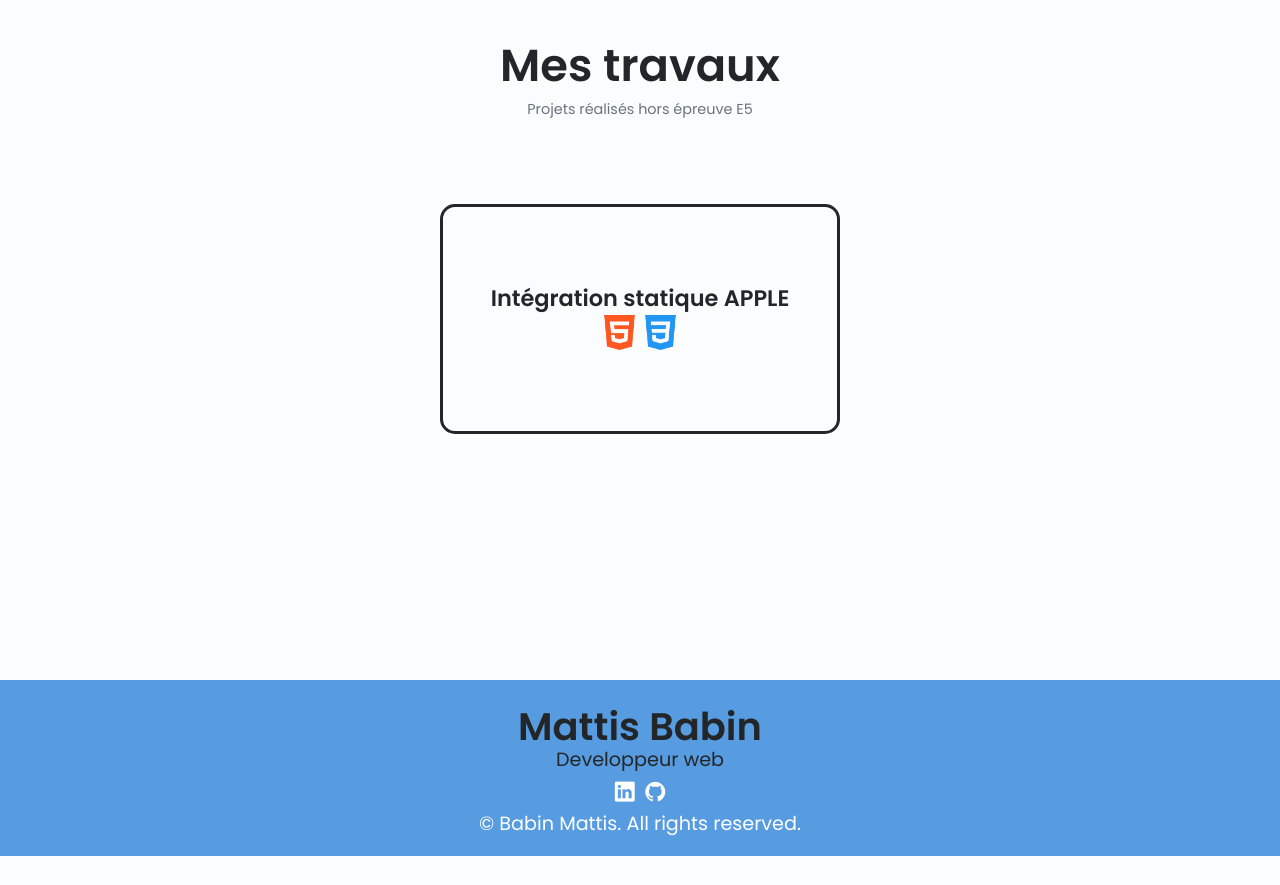
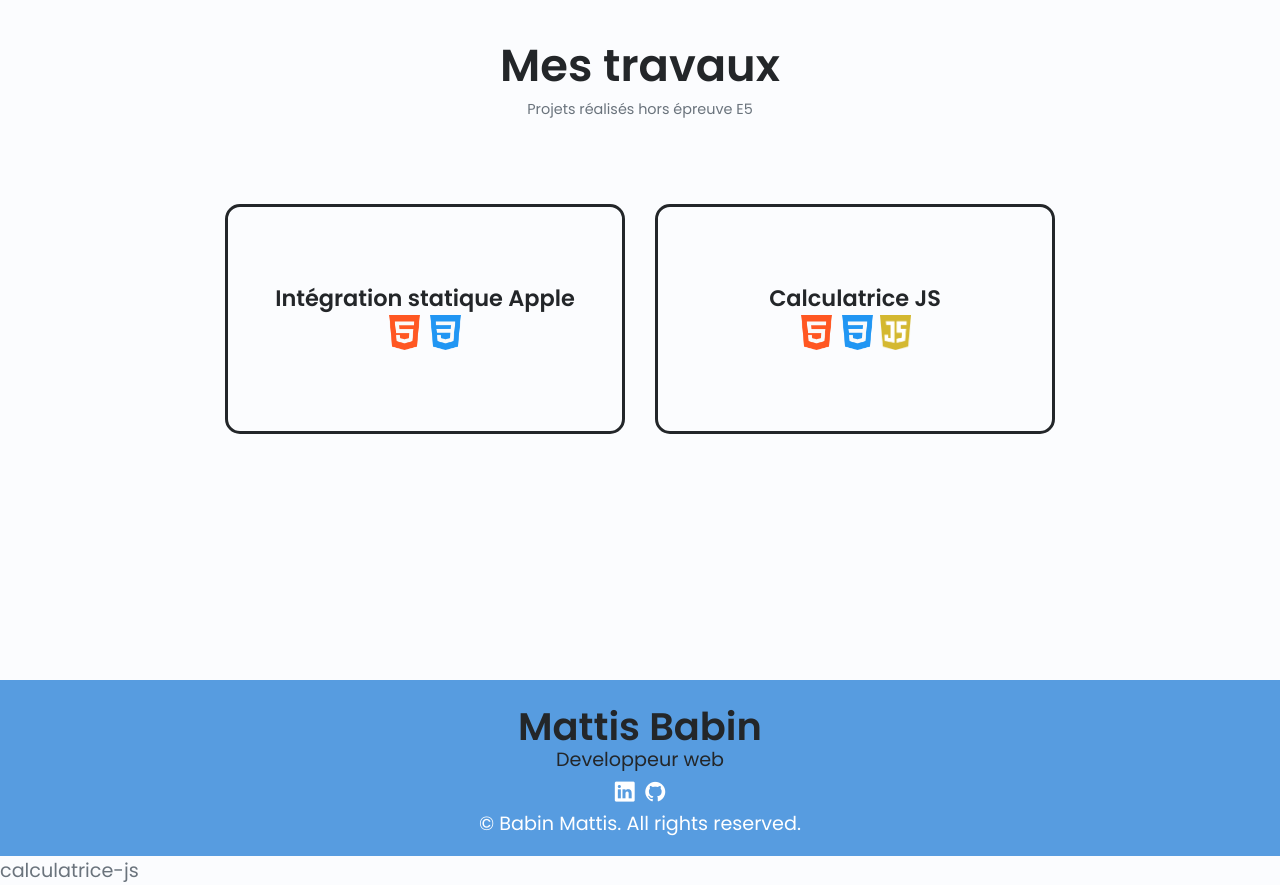
Before and after one commit to Mattisbbn/Portfolio, a PHP site: page /?travaux in a window 1280 px wide. Shown: the part 72-957 px from the top of the page. Before the commit the page ends 928 px from the top, so only its background shows below. Run offline with PHP 8.4, Linux system fonts and the light colour scheme.

Commit message:
Ajout calculatrice

```diff
--- a/assets/js/main.js
+++ b/assets/js/main.js
@@ -177,7 +177,7 @@ if(queryString === "?accueil"){
     navLinks[1].classList.add('active-link');
 }else if(queryString === "?veille"){
     navLinks[2].classList.add('active-link');
-}else if(queryString === "?travaux" || queryString === "?integration-statique-apple"){
+}else if(queryString === "?travaux" || queryString === "?integration-statique-apple"|| queryString === "?calculatrice-js"){
     navLinks[3].classList.add('active-link');
 }else if(queryString === "?integration-statique-apple"){
     navLinks[3].classList.add('active-link');
--- a/index.php
+++ b/index.php
@@ -20,7 +20,10 @@
         require_once('./pages/repertoire/repertoire.php');
     }elseif(isset($_GET['integration-statique-apple'])){
         require_once('pages/travaux/integration-apple.php');
-    }else{
+    }elseif(isset($_GET['calculatrice-js'])){
+        require_once('pages/travaux/calculatrice-js.php');
+    }
+    else{
        require_once('./pages/accueil/accueil.php');
     }
 
@@ -28,6 +31,6 @@
     ?>
     </main>
 
-
+    calculatrice-js
 </body>
 </html>
--- a/pages/travaux/travaux.php
+++ b/pages/travaux/travaux.php
@@ -2,99 +2,22 @@
 <section class="portfolio section" id="portfolio">
     <h2 class="section_title">Mes travaux</h2>
     <span class="section_subtitle">Projets réalisés hors épreuve E5</span>
-
-    <!-- <div class="portfolio_container container swiper-container">
-                <div class="swiper-wrapper">
-
-
-
-                    <div class="portfolio_content grid swiper-slide">
-                        <img src="./assets/img/portfolio1.png" alt="portfolio image 1" class="portfolio_img">
-                        <div class="portfolio_data">
-                            <h3 class="portfolio_title">TV Show App</h3>
-                            <p class="portfolio_description"> TV Show App provides various features like listing of TV shows, viewing its details and features like fitering, sorting and searching</p>
-                            <a href="https://abn-amro-assignment.netlify.app/" target="_blank" class="button button--flex button--small portfolio_button">
-                                Demo
-                                <i class="uil uil-arrow-right button_icon"></i>
-                            </a>
-                        </div>
-                    </div>
-
-
-
-                    <div class="portfolio_content grid swiper-slide">
-                        <img src="./assets/img/portfolio2.png" alt="portfolio image 2" class="portfolio_img">
-                        <div class="portfolio_data">
-                            <h3 class="portfolio_title">Insta Food</h3>
-                            <p class="portfolio_description">This is a responsive online food delivery app developed using modern UI technologies.</p>
-                            <a href="https://learn-react-with-harshi-chapter-12.netlify.app/" target="_blank" class="button button--flex button--small portfolio_button">
-                                Demo
-                                <i class="uil uil-arrow-right button_icon"></i>
-                            </a>
-                        </div>
-                    </div>
-
-
-                    <div class="portfolio_content grid swiper-slide">
-                        <img src="./assets/img/portfolio3.png" alt="portfolio image 3" class="portfolio_img">
-                        <div class="portfolio_data">
-                            <h3 class="portfolio_title">Living Abroad</h3>
-                            <p class="portfolio_description">This react application is a multi-purpose app useful for expats or people away from their native. </p>
-                            <a href="https://livingabroad.netlify.app/" target="_blank" class="button button--flex button--small portfolio_button">
-                                Demo
-                                <i class="uil uil-arrow-right button_icon"></i>
-                            </a>
-                        </div>
-                    </div>
-                    <div class="portfolio_content grid swiper-slide">
-                        <img src="./assets/img/portfolio4.png" alt="portfolio image 4" class="portfolio_img">
-                        <div class="portfolio_data">
-                            <h3 class="portfolio_title">Chat App</h3>
-                            <p class="portfolio_description">A real time chat application using React</p>
-                            <a href="https://bunq-chat-app.netlify.app/" target="_blank" class="button button--flex button--small portfolio_button">
-                                Demo
-                                <i class="uil uil-arrow-right button_icon"></i>
-                            </a>
-                        </div>
-                    </div>
-                    <div class="portfolio_content grid swiper-slide">
-                        <img src="./assets/img/portfolio3.jpg" alt="portfolio image 5" class="portfolio_img">
-                        <div class="portfolio_data">
-                            <h3 class="portfolio_title">Todo App</h3>
-                            <p class="portfolio_description">Basic responsive app that I developed to understand the uasgae of various UI frameworks like React and Vue. </p>
-                            <a href="#" target="_blank" class="button button--flex button--small portfolio_button">
-                                Demo
-                                <i class="uil uil-arrow-right button_icon"></i>
-                            </a>
-                        </div>
-                    </div>
-                </div>
-
-                <div class="swiper-button-next">
-                    <i class="uil uil-angle-right-b swiper-portfolio-icon"></i>
-                </div>
-                <div class="swiper-button-prev">
-                    <i class="uil uil-angle-left-b swiper-portfolio-icon"></i>
-                </div>
-                <div class="swiper-pagination"></div>
-
-            </div> -->
-
     <div class="travaux-container">
-
-
-
         <a href="?integration-statique-apple" class="travaux-case">
-            <h3>Intégration statique APPLE</h3>
+            <h3>Intégration statique Apple</h3>
             <div class="travaux-skills">
-            <img src="assets/img/Travaux/html.png" alt="">
+                <img src="assets/img/Travaux/html.png" alt="">
                 <img src="assets/img/Travaux/css.png" alt="">
-
             </div>
-</a>
-
-
-
+        </a>
+        <a href="?calculatrice-js" class="travaux-case">
+            <h3>Calculatrice JS</h3>
+            <div class="travaux-skills">
+                <img src="assets/img/Travaux/html.png" alt="">
+                <img src="assets/img/Travaux/css.png" alt="">
+                <img src="assets/img/Travaux/js.png" alt="">
+            </div>
+        </a>
     </div>
 
 </section>
```
Also changed, not shown: pages/travaux/calculatrice-js.php (added, +22 -0 lines), assets/img/Travaux/calculatrice.png (added), assets/img/Travaux/js.png (added).
